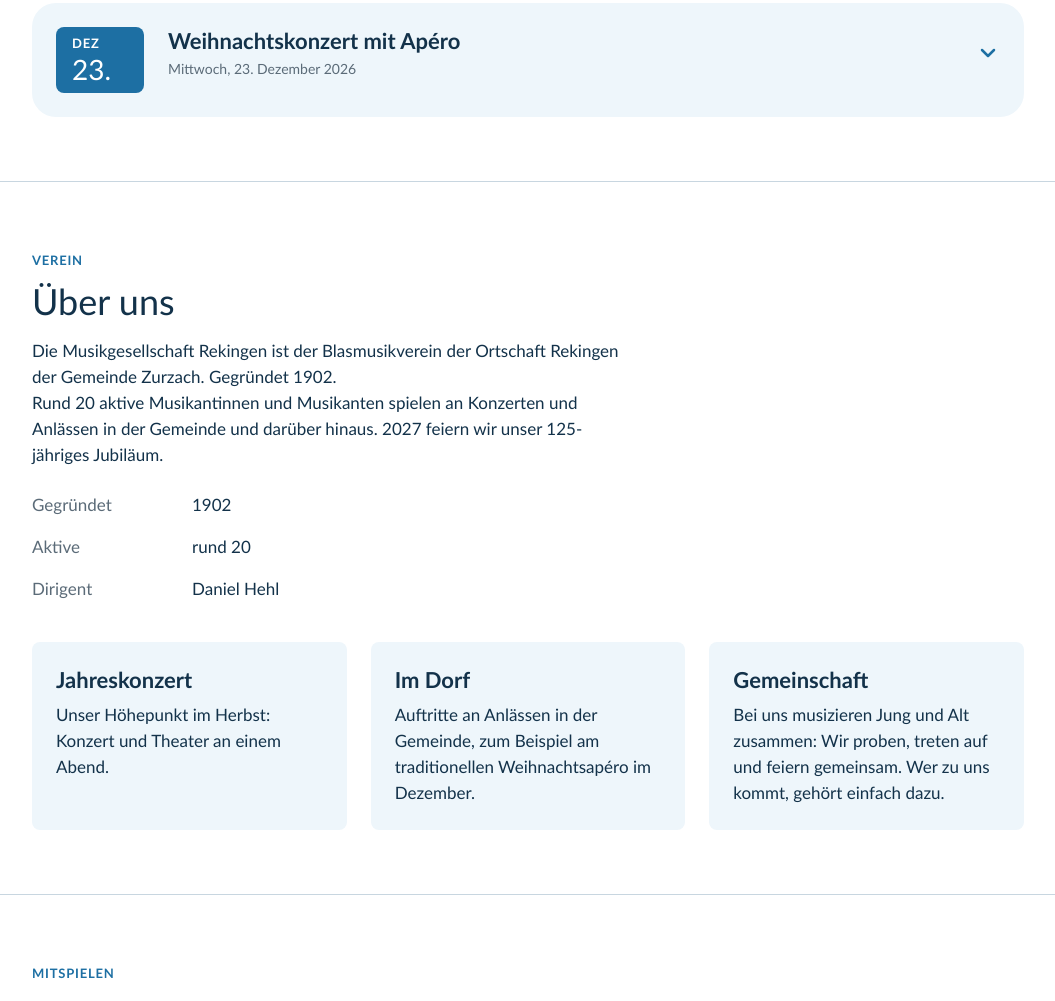
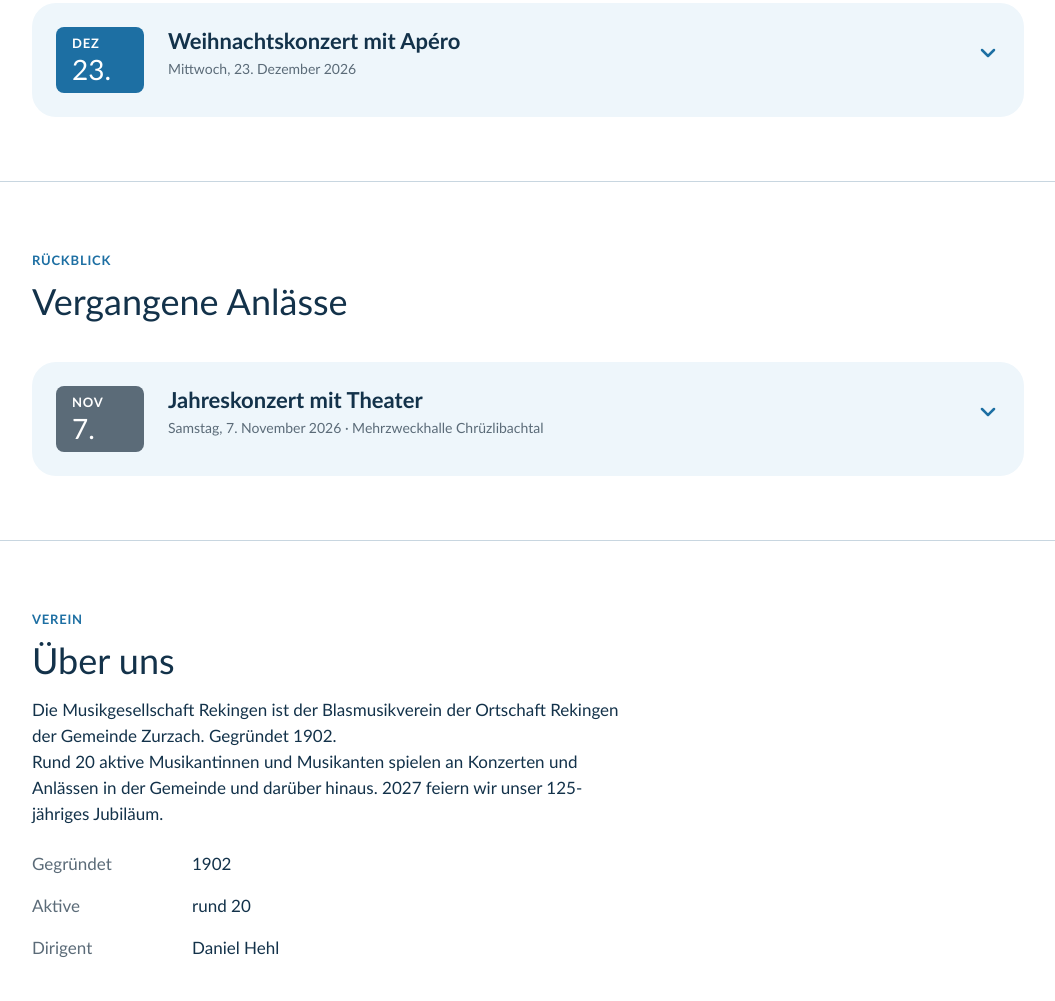
Before and after one commit to miranicad/mgrekingen, a plain HTML site: page index.html in a window 1280 px wide. Shown: the part 604-1605 px from the top of the page, without its empty margins (112-1167 px from the left). Drawn offline with Linux system fonts and the light colour scheme.

Commit message:
Rückblick Jahreskonzert, Zugangsordner ignorieren
Co-Authored-By: Claude Opus 5.5 <noreply@anthropic.com>
Claude-Session: https://claude.ai/code/session_01ErfyMgj5CM8P5hcdeTp1fY

```diff
--- a/index.html
+++ b/index.html
@@ -104,6 +104,15 @@
   .more:hover .more-body, .more:focus-within .more-body { grid-template-rows: 1fr; }
   .more:hover .chev, .more:focus-within .chev { transform: rotate(180deg); }
   @media (prefers-reduced-motion: reduce) { .more, .more *, .chev { transition: none !important; } }
+  /* Rückblick */
+  .more.past .date { background: var(--ink-muted); }
+  .recap { margin-top: var(--space-4); }
+  .more .gallery { margin-top: var(--space-4); }
+  .gallery { margin-top: var(--space-5); display: grid; grid-template-columns: repeat(3, minmax(0, 1fr)); gap: var(--space-3); }
+  .gallery figure { margin: 0; border-radius: var(--radius-md); overflow: hidden; background: var(--surface-tint); aspect-ratio: 4 / 3; }
+  .gallery figure:first-child { grid-column: span 2; grid-row: span 2; aspect-ratio: auto; }
+  .gallery img { width: 100%; height: 100%; object-fit: cover; display: block; }
+  .gallery .ph { width: 100%; height: 100%; display: flex; align-items: center; justify-content: center; color: var(--ink-muted); font-style: italic; border: 1px dashed var(--ink-muted); border-radius: var(--radius-md); box-sizing: border-box; }
   .cols { margin-top: var(--space-5); display: grid; grid-template-columns: repeat(auto-fit, minmax(240px, 1fr)); gap: var(--space-4); }
   .card { background: var(--surface-tint); border-radius: var(--radius-md); padding: var(--space-4); }
   .card p { margin-top: var(--space-2); }
@@ -116,6 +125,8 @@
   footer .wrap { padding-block: var(--space-5); display: flex; flex-wrap: wrap; justify-content: space-between; gap: var(--space-3); }
 
   @media (max-width: 720px) {
+    .gallery { grid-template-columns: repeat(2, minmax(0, 1fr)); }
+    .gallery figure:first-child { grid-column: auto; grid-row: auto; aspect-ratio: 4 / 3; }
     header { position: static; }
     header .wrap { flex-direction: column; align-items: flex-start; }
     .hero .wrap { padding-block: var(--space-5); }
@@ -141,6 +152,7 @@
     <nav aria-label="Hauptnavigation">
       <ul>
         <li><a href="#konzert">Anlässe</a></li>
+        <li><a href="#rueckblick">Rückblick</a></li>
         <li><a href="#verein">Verein</a></li>
         <li><a href="#mitspielen">Mitspielen</a></li>
         <li><a href="#kontakt">Kontakt</a></li>
@@ -209,6 +221,43 @@
                 <div><dt>Ort</dt><dd>Pausenplatz Schulhaus Rekingen</dd></div>
                 <div><dt>Eintritt</dt><dd>gratis</dd></div>
               </dl>
+            </div>
+          </div>
+        </div>
+      </div>
+    </div>
+  </section>
+
+  <section id="rueckblick">
+    <div class="wrap">
+      <span class="label kicker">Rückblick</span>
+      <h2 class="h1">Vergangene Anlässe</h2>
+
+      <div class="more past" tabindex="0" aria-label="Jahreskonzert mit Theater, Samstag 7. November 2026, Rückblick mit Fotos">
+        <div class="date">
+          <span class="label"><span class="short">Nov</span><span class="long">Samstag</span></span>
+          <div class="day">7.</div>
+          <div class="month">November 2026</div>
+        </div>
+        <div>
+          <div class="more-head">
+            <div>
+              <h3 class="h3">Jahreskonzert mit Theater</h3>
+              <p class="small">Samstag, 7. November 2026 · Mehrzweckhalle Chrüzlibachtal</p>
+            </div>
+            <svg class="chev" viewBox="0 0 24 24" aria-hidden="true"><path d="M6 9l6 6 6-6"/></svg>
+          </div>
+          <div class="more-body">
+            <div>
+              <p class="recap">Am 7. November 2026 durften wir in der Mehrzweckhalle Chrüzlibachtal unser Jahreskonzert mit Theater spielen. Herzlichen Dank allen, die dabei waren, und allen, die mitgeholfen haben.</p>
+              <div class="gallery">
+                <figure><div class="ph">(Foto 1)</div></figure>
+                <figure><div class="ph">(Foto 2)</div></figure>
+                <figure><div class="ph">(Foto 3)</div></figure>
+                <figure><div class="ph">(Foto 4)</div></figure>
+                <figure><div class="ph">(Foto 5)</div></figure>
+                <figure><div class="ph">(Foto 6)</div></figure>
+              </div>
             </div>
           </div>
         </div>
```
